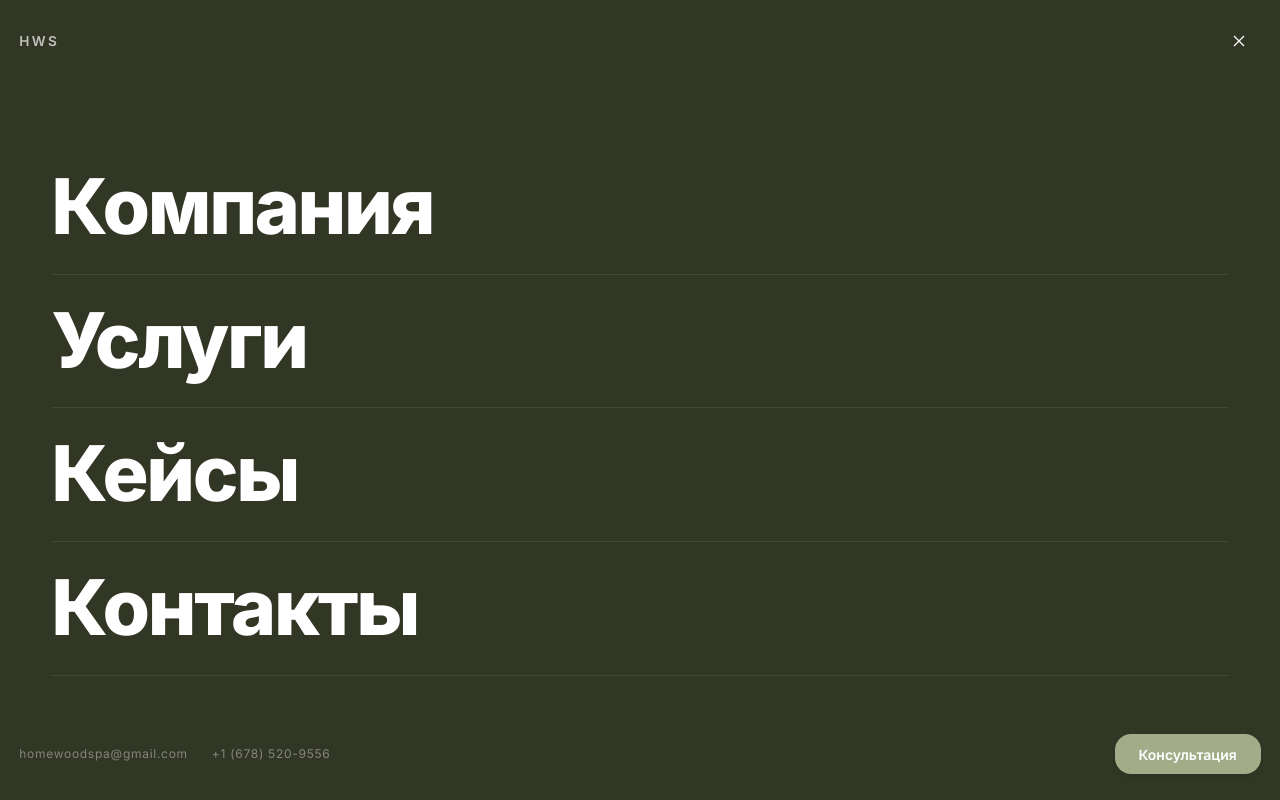
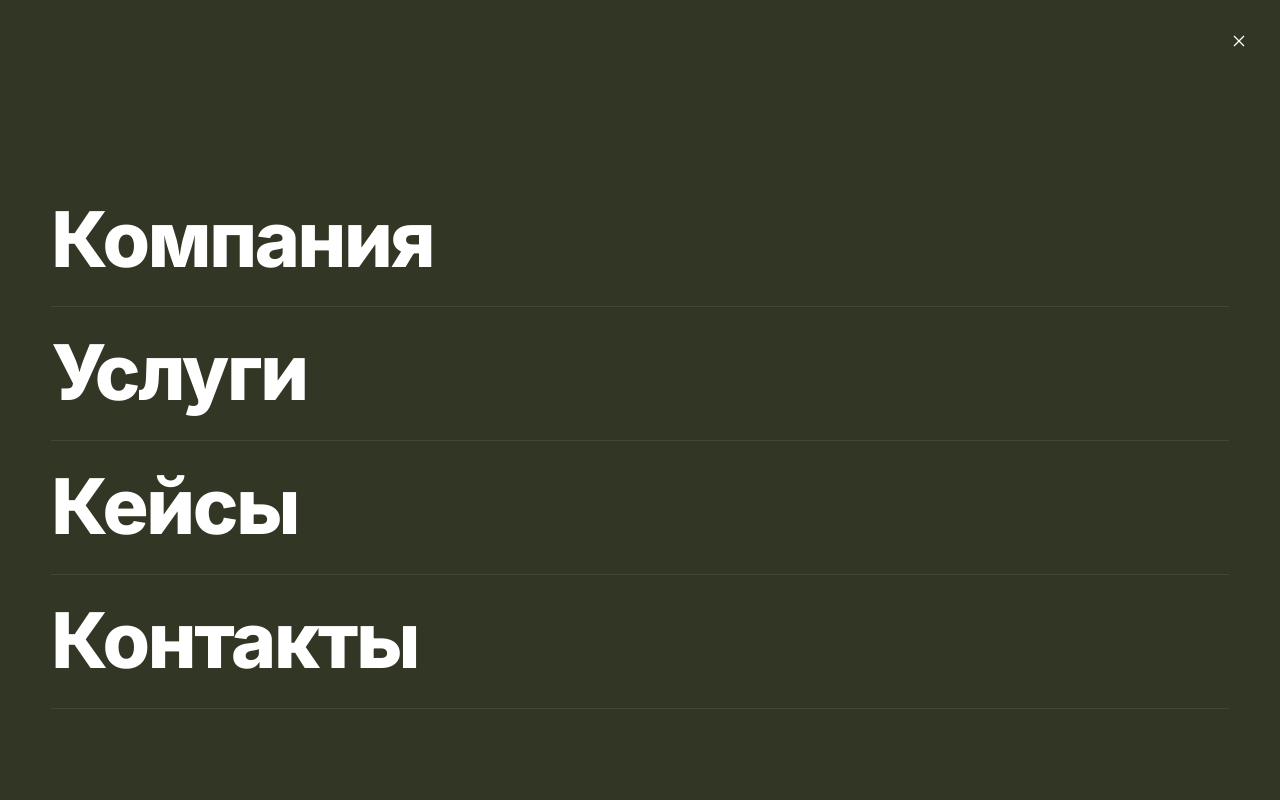
Before and after one commit to digitalcluster25/hws, a React (Vite) app: page / in a window 1280 px wide. Both pictures are taken after a click on the button "Меню". Shown: the top 800 px of the page. Built offline with nearby package versions, Linux system fonts and the light colour scheme; a web font is replaced by a local one.

Commit message:
fix: fullscreen menu — remove HWS text, contacts, CTA button

```diff
--- a/src/components/layout/Nav.jsx
+++ b/src/components/layout/Nav.jsx
@@ -77,8 +77,7 @@ function FullMenu({ open, onClose, scrollTo }) {
 
   const overlay = (
     <div style={{ position:'fixed', inset:0, zIndex:99999, background:C.dark, display:'flex', flexDirection:'column', opacity:open?1:0, pointerEvents:open?'all':'none', transition:'opacity 0.3s ease' }}>
-      <div style={{ display:'flex', alignItems:'center', justifyContent:'space-between', padding:'max(1.5vw,16px)', flexShrink:0 }}>
-        <Link to="/" onClick={onClose} style={{ fontSize:'0.85rem', letterSpacing:'0.18em', textTransform:'uppercase', color:'rgba(255,255,255,0.7)', textDecoration:'none', fontWeight:600 }}>HWS</Link>
+      <div style={{ display:'flex', alignItems:'center', justifyContent:'flex-end', padding:'max(1.5vw,16px)', flexShrink:0 }}>
         <button onClick={onClose} style={{ width:'2.75rem', height:'2.75rem', display:'flex', alignItems:'center', justifyContent:'center', color:'#fff', background:'none', border:'none', cursor:'pointer' }}>
           <svg width="20" height="20" viewBox="0 0 24 24" fill="none" stroke="currentColor" strokeWidth="1.5"><path d="M18 6L6 18M6 6l12 12"/></svg>
         </button>
@@ -96,13 +95,6 @@ function FullMenu({ open, onClose, scrollTo }) {
           </div>
         ))}
       </nav>
-      <div style={{ flexShrink:0, display:'flex', alignItems:'center', justifyContent:'space-between', flexWrap:'wrap', gap:'1rem', padding:'0 max(1.5vw,16px) max(2vw,24px)', opacity:open?1:0, transform:open?'translateY(0)':'translateY(16px)', transition:'opacity 0.5s ease 0.5s, transform 0.5s ease 0.5s' }}>
-        <div style={{ display:'flex', gap:'1.5rem', flexWrap:'wrap' }}>
-          <a href="mailto:homewoodspa@gmail.com" style={{ fontSize:'0.75rem', color:'rgba(255,255,255,0.4)', letterSpacing:'0.06em', textDecoration:'none' }}>homewoodspa@gmail.com</a>
-          <a href="tel:+16785209556" style={{ fontSize:'0.75rem', color:'rgba(255,255,255,0.4)', letterSpacing:'0.06em', textDecoration:'none' }}>+1 (678) 520-9556</a>
-        </div>
-        <button onClick={() => go('#contact', false)} style={{ background:C.mid, color:'#fff', border:'none', cursor:'pointer', padding:'0.6rem 1.5rem', borderRadius:'16px', fontSize:'0.875rem', fontWeight:600, boxShadow:'0 3px 5px 0 rgb(0 0 0 / .06)' }}>Консультация</button>
-      </div>
     </div>
   )
   return createPortal(overlay, document.body)
```
Also changed, not shown: assets/logo-dark.svg.
